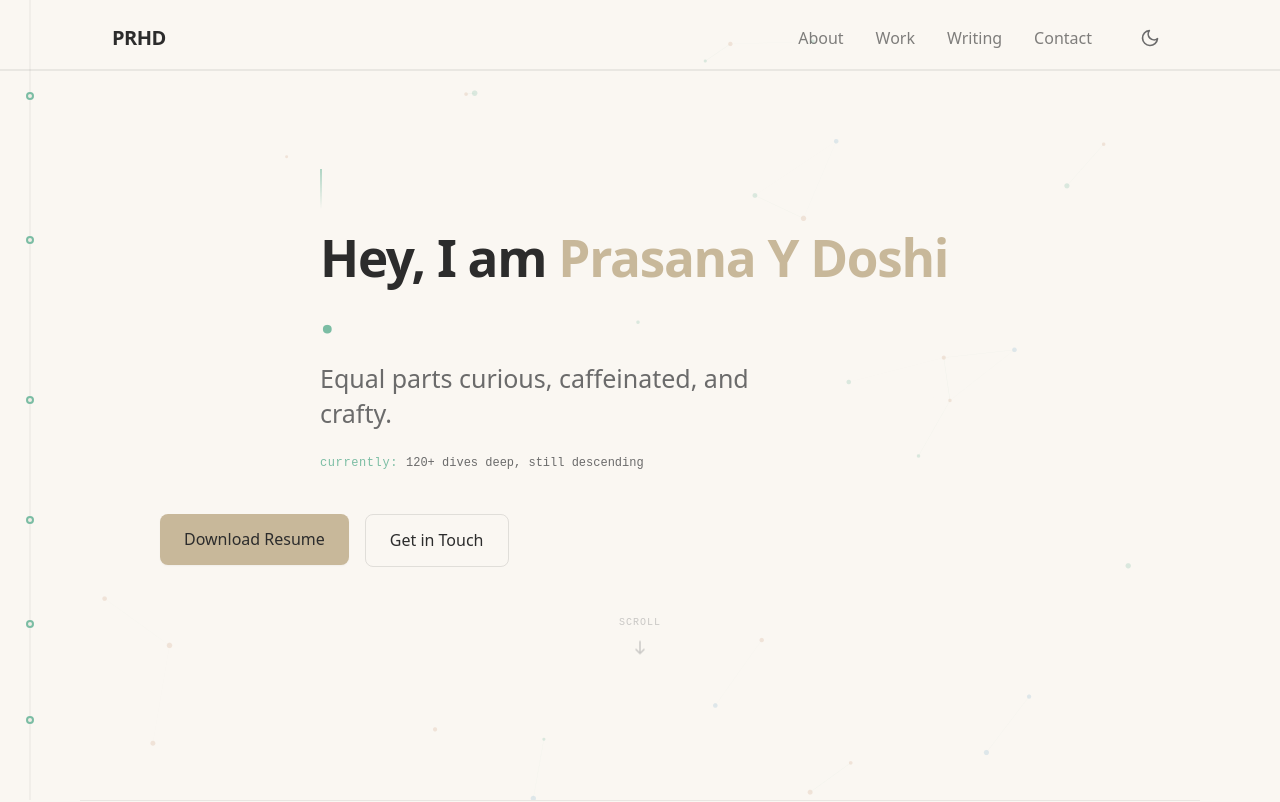
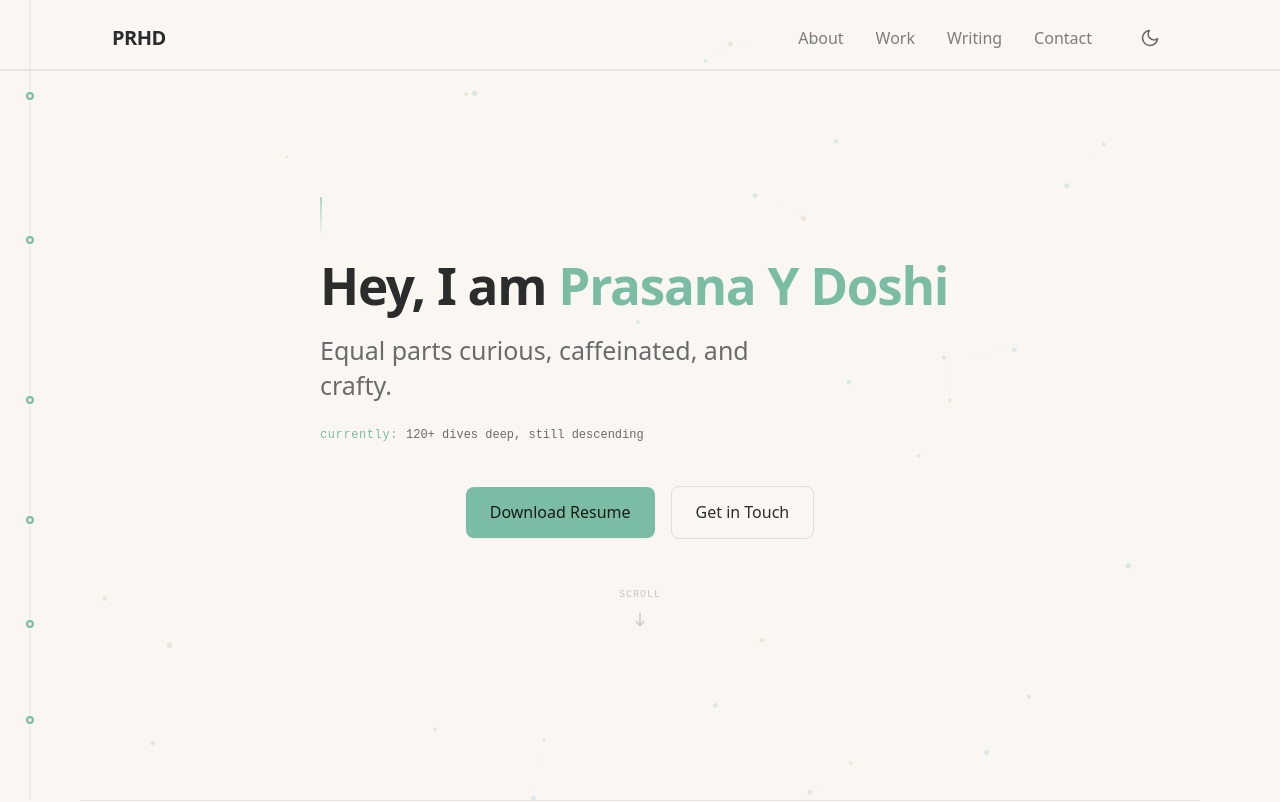
Before and after one commit to prasanaydoshi/Personal-Website, a Next.js app: page / in a window 1280 px wide. Shown: the top 802 px of the page. Built offline with nearby package versions, Linux system fonts and the light colour scheme.

Commit message:
redesign buttons

```diff
--- a/src/app/globals.css
+++ b/src/app/globals.css
@@ -37,7 +37,6 @@
   --color-thread-stroke: #7bbda4;
   --color-thread-node: #7bbda4;
   --color-thread-node-pulse: rgba(123, 189, 164, 0.3);
-  --color-name-highlight: #c8b89a;
 }
 
 /* ============================================================
@@ -69,7 +68,6 @@
   --color-thread-stroke: #7bbda4;
   --color-thread-node: #7bbda4;
   --color-thread-node-pulse: rgba(123, 189, 164, 0.25);
-  --color-name-highlight: #e8d5bc;
 }
 
 /* ============================================================
--- a/src/app/page.tsx
+++ b/src/app/page.tsx
@@ -126,7 +126,7 @@ export default function Home() {
 
           {/* CTA buttons — fade in after intro */}
           <div
-            className="flex flex-col sm:flex-row items-start gap-4 mt-10 ml-0 max-w-[640px]"
+            className="flex flex-col sm:flex-row items-center justify-center gap-4 mt-10 max-w-[640px] mx-auto"
             style={{
               opacity: terminalDone ? 1 : 0,
               transform: terminalDone ? "translateY(0)" : "translateY(12px)",
@@ -138,8 +138,8 @@ export default function Home() {
               download
               className="px-6 py-3 rounded-md text-base font-medium transition-all duration-200 hover:-translate-y-[1px]"
               style={{
-                backgroundColor: "var(--color-name-highlight)",
-                color: "#2C2C2C",
+                backgroundColor: "#7BBDA4",
+                color: "#1a1a1a",
                 boxShadow: "0 1px 2px rgba(0,0,0,0.04)",
               }}
             >
--- a/src/components/TerminalBoot.tsx
+++ b/src/components/TerminalBoot.tsx
@@ -84,13 +84,12 @@ export default function TerminalBoot({ onComplete }: TerminalBootProps) {
         Hey, I am{" "}
         <span
           style={{
-            color: "var(--color-name-highlight)",
+            color: "#7BBDA4",
             display: "inline-block",
           }}
         >
           Prasana Y Doshi
         </span>
-        <span style={{ color: "var(--color-accent-thread)" }}>.</span>
       </h1>
 
       {/* Tagline */}
```
Also changed, not shown: 1 other file (tests, documents, lock files or other folders).
